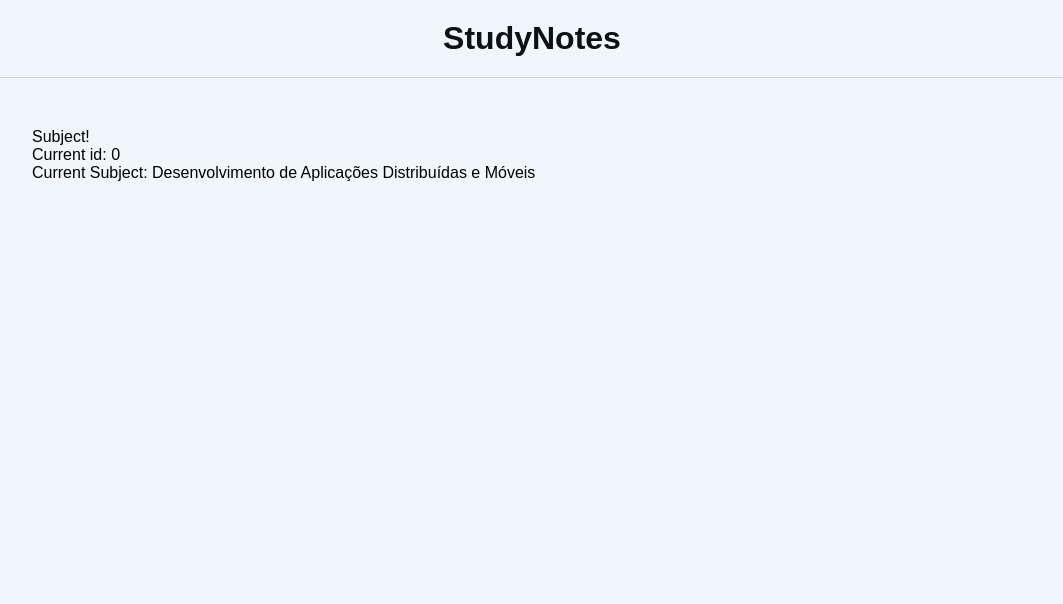
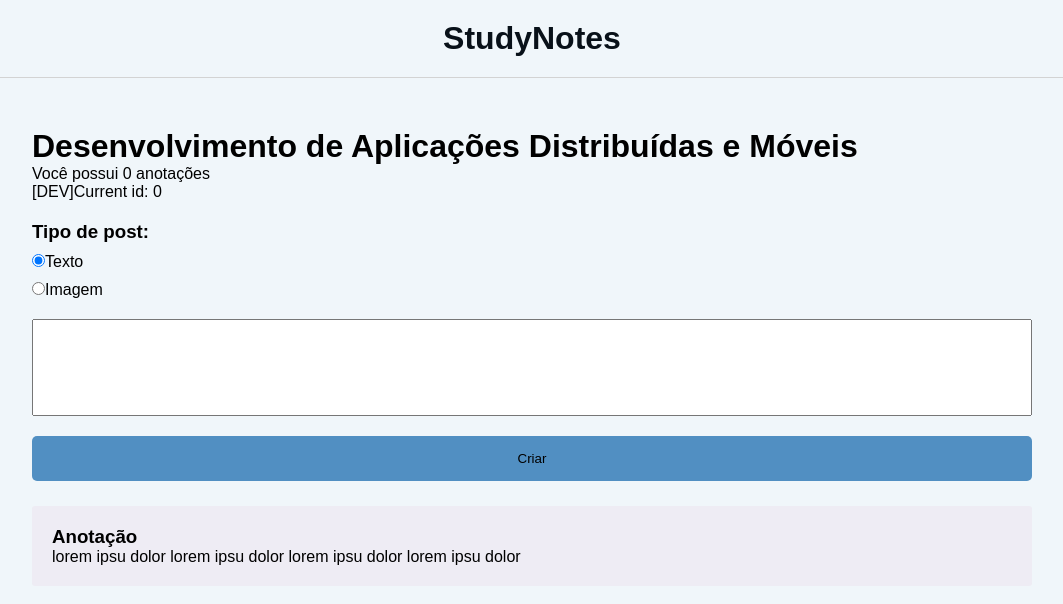
Before and after one commit to christiansenagomes/christiansenagomes.github.io, a React (Vite) app: page /subject/0 in a window 1280 px wide. Shown: the top 604 px of the page, without its empty margins (108-1171 px from the left). Built offline with nearby package versions, Linux system fonts and the light colour scheme.

Commit message:
Inicio posts

```diff
--- /dev/null
+++ b/src/components/Post.module.css
@@ -0,0 +1,6 @@
+.post {
+    background-color: #d992b51a;
+    /* background-color: #d992b5; */
+    border-radius: 3px;
+    padding: 20px;
+}
--- /dev/null
+++ b/src/components/Post.tsx
@@ -0,0 +1,22 @@
+import type { JSX } from "react";
+import styles from "./Post.module.css";
+
+interface PostType {
+    type: "image" | "text";
+    content: string;
+}
+
+export default function Post({ type, content }: PostType) {
+    let element: JSX.Element = <></>
+    if(type == "image")
+        element = <img src="content"></img>
+    else
+        element =  <p>{content}</p>
+
+    return (
+        <div className={styles.post}>
+            <h3>Anotação</h3>
+            {element}
+        </div>
+    );
+}
--- a/src/constants.tsx
+++ b/src/constants.tsx
@@ -1,6 +1,12 @@
+type ContentType = {
+    id: number;
+    type: "image" | "text";
+}
+
 export type SubjectType = {
     id: Number;
     name: String;
+    content: ContentType[];
 };
 
 export const StudyStorage = {
--- /dev/null
+++ b/src/pages/Subject/Subject.module.css
@@ -0,0 +1,28 @@
+.inputDiv {
+    display: flex;
+    flex-direction: column;
+    margin-top: 20px;
+    gap: 10px;
+}
+
+#textInput {
+    padding: 10px 20px;
+    resize: none;
+}
+
+#imageUpload {
+    flex: 1;
+}
+
+.createBtn {
+    padding: 15px 30px;
+    cursor: pointer;
+    background-color: #518fc2;
+    border: none;
+    border-radius: 5px;
+    margin-top: 20px;
+}
+
+.postsSection {
+    margin-top: 25px;
+}
--- a/src/pages/Subject/index.tsx
+++ b/src/pages/Subject/index.tsx
@@ -1,8 +1,17 @@
 import { useParams } from "react-router";
 import type { SubjectType } from "../../constants";
 import Container from "../../components/Container";
+import styles from "../Subject/Subject.module.css";
+import { useState } from "react";
+import Post from "../../components/Post";
+
+function createPost() {
+    return;
+}
 
 export default function Subject() {
+    const [selectedType, setSelectedType] = useState("text");
+
     const params = useParams();
     const subjectId: number = Number(params.id);
 
@@ -15,9 +24,43 @@
 
     return (
         <Container style={{flexDirection: "column"}}>
-            Subject!
-            <p>Current id: {params.id}</p>
-            <p>Current Subject: {subjects[subjectId].name}</p>
+            <div>
+                <h1>{subjects[subjectId].name}</h1>
+                <p>Você possui {subjects[subjectId].content?.length ?? "zero"} anotações</p>
+                <p>[DEV]Current id: {params.id}</p>
+            </div>
+
+            <div className={styles.inputDiv}>
+                <h3>Tipo de post:</h3>
+                <div>
+                    <input type="radio" id="textInputType" name="inputType" value="text"
+                        checked={selectedType == "text"} onChange={(e) => setSelectedType(e.currentTarget.value)}/>
+                    <label htmlFor="textInputType">Texto</label>
+                </div>
+
+                <div>
+                    <input type="radio" id="imageInputType" name="inputType" value="image"
+                        checked={selectedType == "image"} onChange={(e) => setSelectedType(e.currentTarget.value)}/>
+                    <label htmlFor="imageInputType">Imagem</label>
+                </div>
+            </div>
+
+            {selectedType == "image" ?
+                <div className={styles.inputDiv}>
+                    {/* <label htmlFor="imageUpload">Inserir anexo:</label> */}
+                    <input type="file" accept="image/*" id={styles.imageUpload} />
+                </div>
+                :
+                <div className={styles.inputDiv}>
+                    <textarea name="" id={styles.textInput} rows={5}></textarea>
+                </div>
+            }
+
+            <button className={styles.createBtn}>Criar</button>
+
+            <section className={styles.postsSection}>
+                <Post type="text" content="lorem ipsu dolor lorem ipsu dolor lorem ipsu dolor lorem ipsu dolor"/>
+            </section>
         </Container>
     );
 }
```
